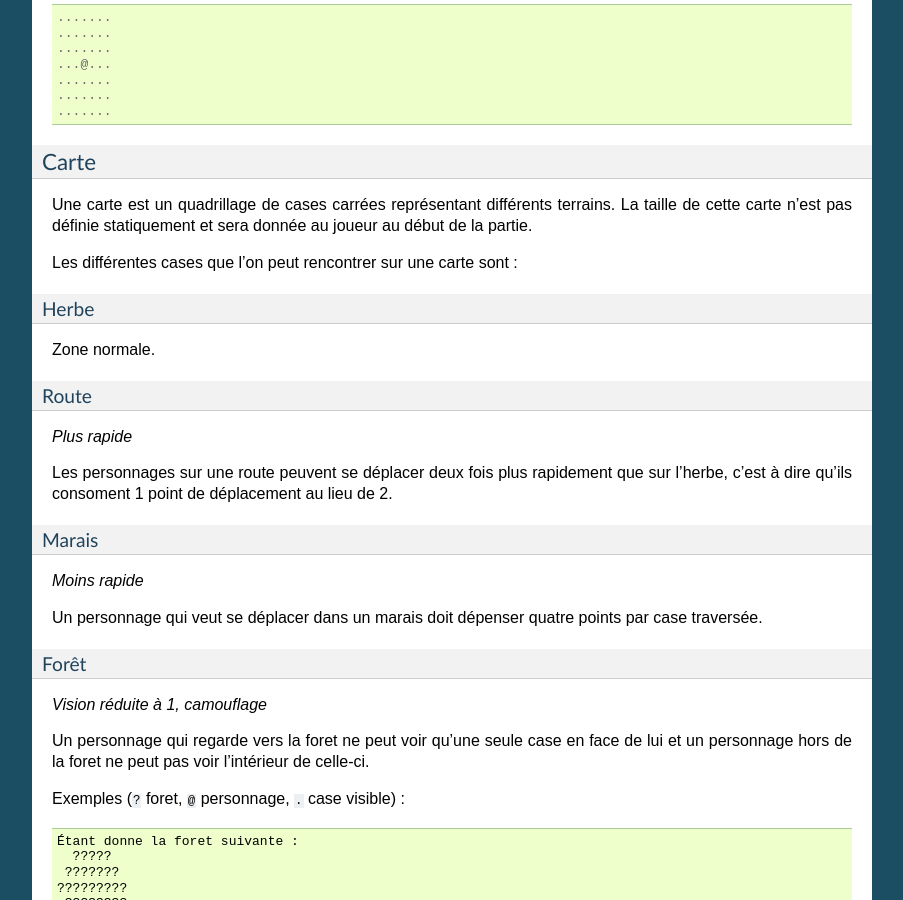
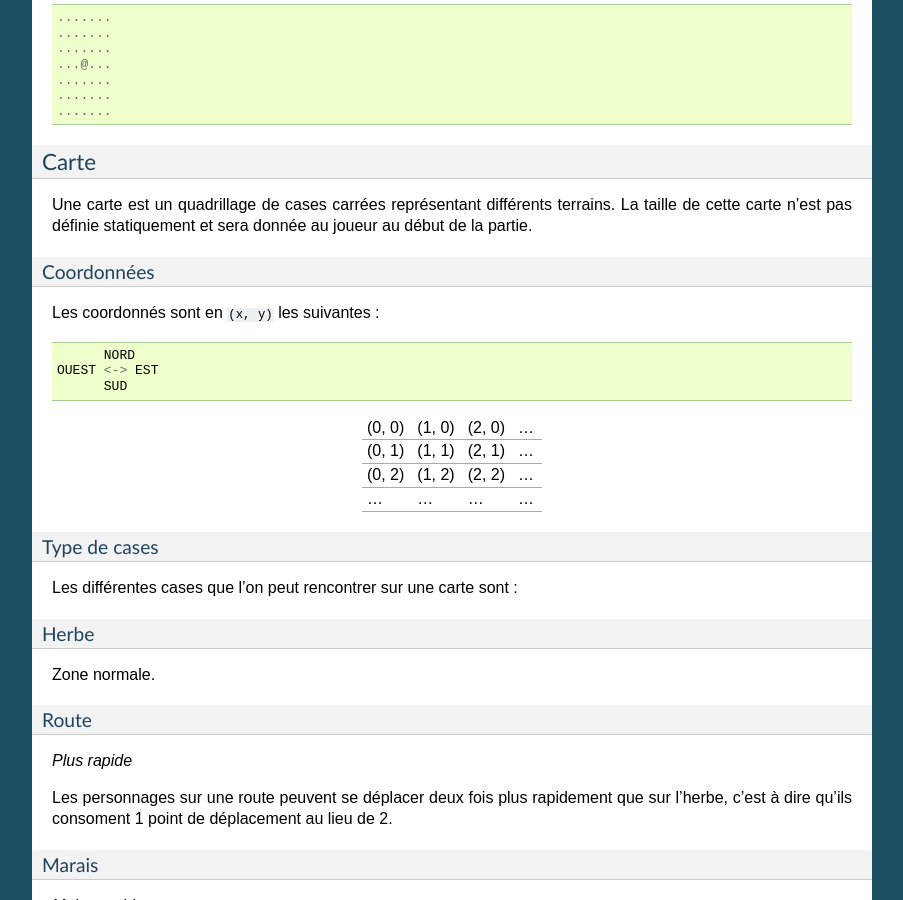
Before and after one commit to prologin/prologin2012, a Sphinx documentation site: the page built from doc/serveur.rst, in a window 1280 px wide and 900 px high, scrolled down 2750 px. Shown: the whole window, without its empty margins (198-1101 px from the left). Built offline with Sphinx 7.4.7, drawn with Linux system fonts in a browser that asks for light colours; some of the changed text lies outside the part shown.

Commit message:
doc/serveur.rst: précision coord

```diff
--- a/doc/serveur.rst
+++ b/doc/serveur.rst
@@ -173,6 +173,29 @@ Carte
 Une carte est un quadrillage de cases carrées représentant différents terrains.
 La taille de cette carte n'est pas définie statiquement et sera donnée au
 joueur au début de la partie.
+
+Coordonnées
+-----------
+
+Les coordonnés sont en ``(x, y)`` les suivantes : ::
+
+          NORD
+    OUEST <-> EST
+          SUD
+
+
++--------+--------+--------+-----+
+| (0, 0) | (1, 0) | (2, 0) | ... |
++--------+--------+--------+-----+
+| (0, 1) | (1, 1) | (2, 1) | ... |
++--------+--------+--------+-----+
+| (0, 2) | (1, 2) | (2, 2) | ... |
++--------+--------+--------+-----+
+|  ...   |  ...   |  ...   | ... |
++--------+--------+--------+-----+
+
+Type de cases
+-------------
 
 Les différentes cases que l'on peut rencontrer sur une carte sont :
 
```
